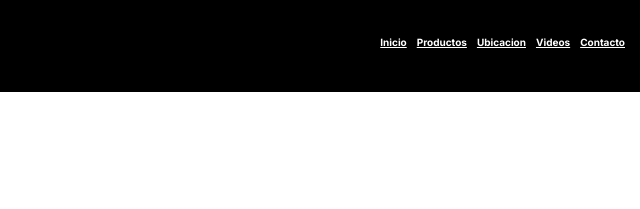
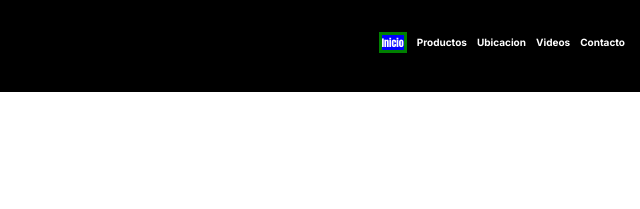
Before and after one commit to FacundoBenjam/Desafiocoder1, a plain HTML site: page index.html in a window 1280 px wide. In both pictures the pointer is over the link "Inicio". Shown: the top 209 px of the page, 640-1280 px from the left. Drawn offline with Linux system fonts and the light colour scheme.

Commit message:
Añadiendo Hover y animacion a imagen

```diff
--- a/css/estilo.css
+++ b/css/estilo.css
@@ -88,6 +88,7 @@ body {
 .menu__link {
   color: white;
   margin: 0 5px;
+
 }
 /*Estilo NAV*/
 .nav {
@@ -253,12 +254,29 @@ body {
   padding-bottom: 56.25%;
   padding-top: 30px;
   position: relative;
-
 }
-.video-responsive iframe, .video-responsive object, .video-responsive embed {
+.video-responsive iframe,
+.video-responsive object,
+.video-responsive embed {
   height: 100%;
   left: 0;
   position: absolute;
   top: 0;
   width: 100%;
 }
+
+ /*DESAFIO AGREGANDO ANIMACIONES ETC*/
+a {
+  text-decoration: none;
+}
+
+a:hover.menu__link{
+  color:#fff;
+  background-color: blue;
+  border: 3px solid green;
+  font-family:impact;
+}
+
+img:hover {
+  filter: blur(6px);
+}
```
Also changed, not shown: index.html (+3 -1 lines). Lines whose indentation alone changed are shown as unchanged.
